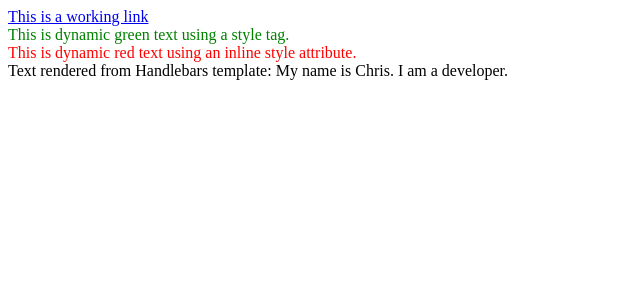
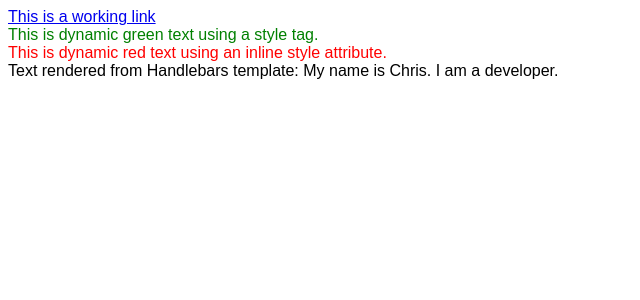
Before and after one commit to swiss-chris/angular-handlebars, an Angular app: page / in a window 1280 px wide. Shown: the top 300 px of the page, without its empty margins (0-640 px from the left). Built offline with nearby package versions, Linux system fonts and the light colour scheme.

Commit message:
2 files modified

```diff
--- a/src/app/app.component.css
+++ b/src/app/app.component.css
@@ -1,3 +1,3 @@
 p {
-  font-family: Lato;
+  font-family: Arial, Helvetica, sans-serif;
 }
--- a/src/app/app.component.ts
+++ b/src/app/app.component.ts
@@ -8,13 +8,18 @@ import { Component, VERSION } from '@angular/core';
 export class AppComponent {
   data = { person: { name: 'Chris', occupation: 'developer' } };
   preSanatizedTemplate = `
+      <style type='text/css'>
+        body {
+          font-family: Arial, Helvetica, sans-serif;
+        }
+
+        .green {
+          color: green;
+        }
+      </style>
+
       <div>
         <a href='https://www.medium.com'>This is a working link</a>
-        <style type='text/css'>
-          .green {
-            color: green;
-          }
-        </style>
         <div class='green'>
           This is dynamic green text using a style tag.
         </div>
```
